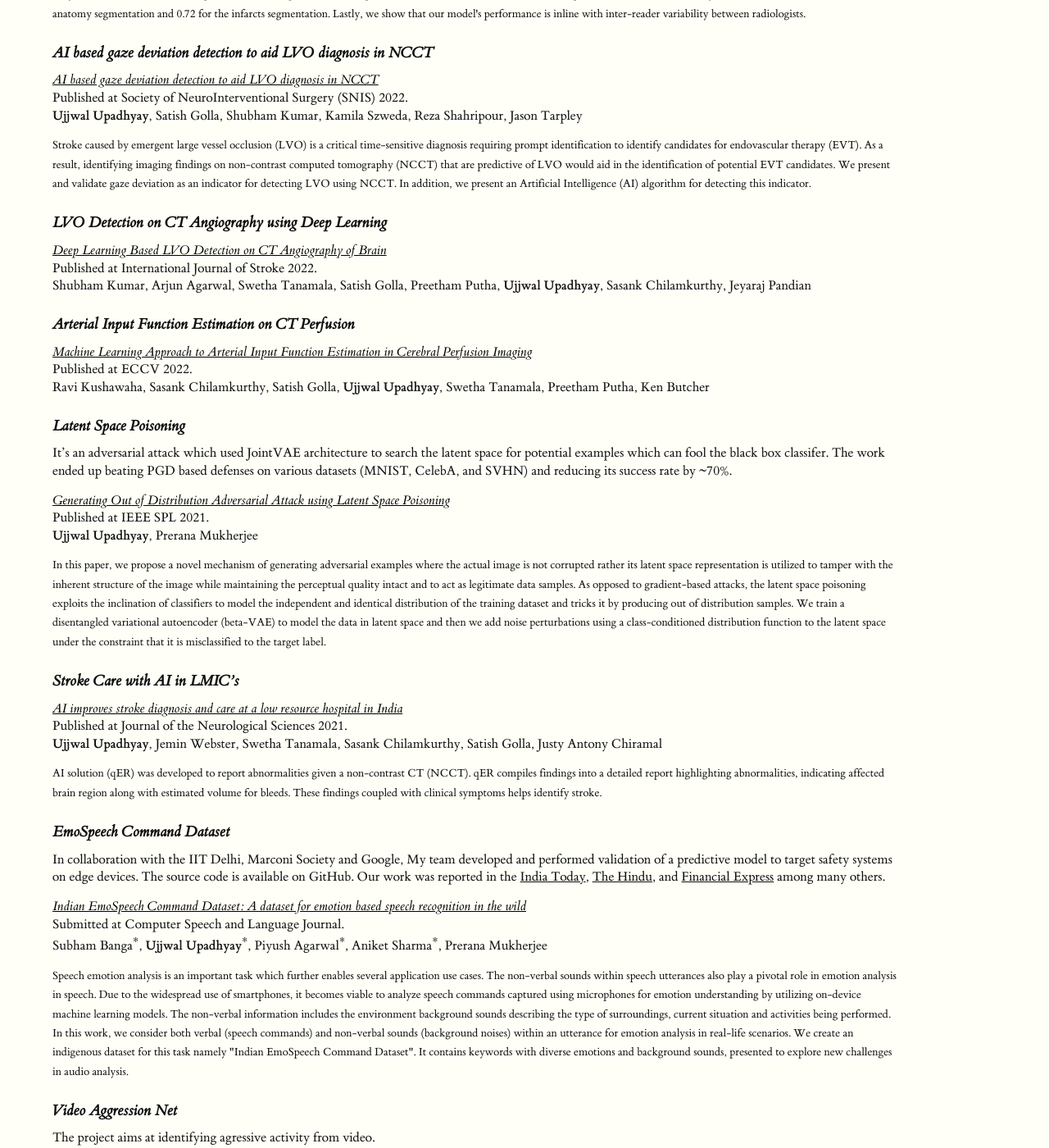
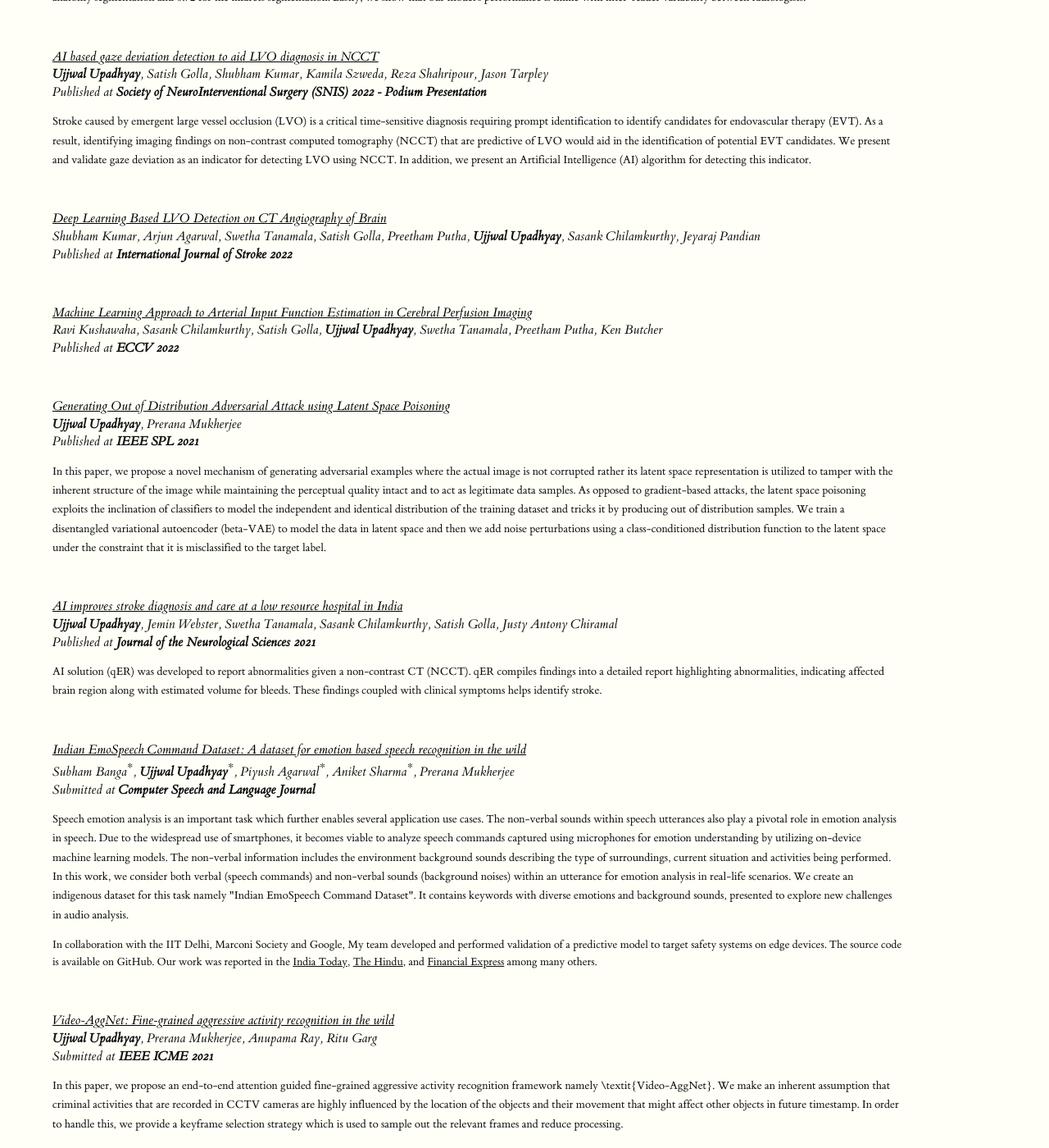
Before and after one commit to ujjwal-9/ujjwal-9.github.io, a Jekyll site: the page built from research.md, in a window 1280 px wide and 1400 px high, scrolled down 889 px. Shown: the whole window at 82% size. Built offline with Jekyll 4.4.1, drawn with Linux system fonts in a browser that asks for light colours; a style sheet for code colours, icons or effects is not loaded; some of the changed text lies outside the part shown.

Commit message:
updated research page

````diff
--- a/research.md
+++ b/research.md
@@ -4,100 +4,104 @@
 weight: 3
 ---
 
-[Google Scholar Profile](https://scholar.google.com/citations?user=lvpaXdEAAAAJ&hl=en)
+<script type="text/x-mathjax-config">
+MathJax.Hub.Config({
+  <!-- tex2jax: {inlineMath: [['$','$'], ['\\(','\\)']]}, -->
+  jax: ["input/TeX","output/HTML-CSS"],
+  displayAlign: "left",
+  "HTML-CSS": { scale: 110}
+});
+</script>
 
-## 3DCoMPaT
+Full list of publications can be found on [Google Scholar Profile](https://scholar.google.com/citations?user=lvpaXdEAAAAJ&hl=en)
+
+## Selected Publications
+
 <p class="paper" markdown="1">
     *[3DCoMPaT: Composition of Materials on Parts of 3D Things](https://3dcompat-dataset.org/)*<br/>
-    Published at ECCV 2022 Oral Track. <br/>
-    Yuchen Li<sup>*</sup>, **Ujjwal Upadhyay**<sup>*</sup>, Habib Slim<sup>*</sup>, Ahmed Abdelreheem, Arpit Prajapati, Suhail Pothigara, Peter Wonka, Mohamed Elhoseiny
+    <i>Yuchen Li<sup>*</sup>, **Ujjwal Upadhyay**<sup>*</sup>, Habib Slim<sup>*</sup>, Ahmed Abdelreheem, Arpit Prajapati, Suhail Pothigara, Peter Wonka, Mohamed Elhoseiny</i><br/>
+    <i>Published at <b>ECCV 2022 - Oral Track</b></i>
 </p>
 
 ```We present 3D CoMPaT, a richly annotated large-scale dataset of more than 7.19 million rendered compositions of Materials on Parts of 7262 unique 3D Models; 990 compositions per model on average. 3DCoMPaT covers 43 shape categories, 235 unique part names, and 167 unique material classes that can be applied to parts of 3D objects. Each object with the applied part-material compositions is rendered from four equally spaced views as well as four randomized views, leading to a total of 58 million renderings (7.19 million compositions ×8 views). This dataset primarily focuses on stylizing 3D shapes at part-level with compatible materials. We introduce a new task, called Grounded CoMPaT Recognition (GCR), to collectively recognize and ground compositions of materials on parts of 3D objects.```
 
-## 3DRefTransformer
+<br/>
 <p class="paper" markdown="1">
     *[3DRefTransformer: Fine-Grained Object Identification in Real-World Scenes Using Natural Language](https://openaccess.thecvf.com/content/WACV2022/papers/Abdelreheem_3DRefTransformer_Fine-Grained_Object_Identification_in_Real-World_Scenes_Using_Natural_Language_WACV_2022_paper.pdf)*<br/>
-    Published at WACV 2022. <br/>
-    Ahmed Abdelreheem, **Ujjwal Upadhyay**, Ivan Skorokhodov, Rawan Al Yahya, Jun Chen, Mohamed Elhoseiny
+    <i>Ahmed Abdelreheem, **Ujjwal Upadhyay**, Ivan Skorokhodov, Rawan Al Yahya, Jun Chen, Mohamed Elhoseiny</i><br/>
+    <i>Published at <b>WACV 2022</b></i>
 </p>
 
 ```In this paper, we study fine-grained 3D object identification in real-world scenes described by a textual query. The task aims to discriminatively understand an instance of a particular 3D object described by natural language utterances among other instances of 3D objects of the same class appearing in a visual scene. We introduce the 3DRefTransformer net, a transformer-based neural network that identifies 3D objects described by linguistic utterances in real-world scenes. The network's input is 3D object segmented point cloud images representing a real-world scene and a language utterance that refers to one of the scene objects. The goal is to identify the referred object.```
 
-## Deep-ASPECTS
+<br/>
 <p class="paper" markdown="1">
     *[Deep-ASPECTS: A Segmentation-Assisted Model for Stroke Severity Measurement](https://arxiv.org/abs/2203.03622)*<br/>
-    Published at ECCV 2022. <br/>
-    **Ujjwal Upadhyay**, Mukul Ranjan, Satish Golla, Swetha Tanamala, Preetham Sreenivas, Sasank Chilamkurthy, Jeyaraj Pandian, Jason Tarpley
+    <i>**Ujjwal Upadhyay**, Mukul Ranjan, Satish Golla, Swetha Tanamala, Preetham Sreenivas, Sasank Chilamkurthy, Jeyaraj Pandian, Jason Tarpley</i><br/>
+    <i>Published at <b>ECCV 2022</b></i>
 </p>
 
 ```The quick onset of a focused neurological deficit caused by interruption of blood flow in the territory supplied by the MCA is known as an MCA stroke. Alberta stroke programme early CT score (ASPECTS) is used to estimate the extent of early ischemic changes in patients with MCA stroke. This study proposes a deep learning-based method to score the CT scan for ASPECTS. Our work has three highlights. First, we propose a novel method for medical image segmentation for stroke detection. Second, we show the effectiveness of AI solution for fully-automated ASPECT scoring with reduced diagnosis time for a given non-contrast CT (NCCT) Scan. Our algorithms show a dice similarity coefficient of 0.64 for the MCA anatomy segmentation and 0.72 for the infarcts segmentation. Lastly, we show that our model's performance is inline with inter-reader variability between radiologists.```
 
-
-## AI based gaze deviation detection to aid LVO diagnosis in NCCT
-
+<br/>
 <p class="paper" markdown="1">
     *[AI based gaze deviation detection to aid LVO diagnosis in NCCT](https://jnis.bmj.com/content/14/Suppl_1/A41)*<br/>
-    Published at Society of NeuroInterventional Surgery (SNIS) 2022. <br/>
-    **Ujjwal Upadhyay**, Satish Golla, Shubham Kumar, Kamila Szweda, Reza Shahripour, Jason Tarpley
+    <i>**Ujjwal Upadhyay**, Satish Golla, Shubham Kumar, Kamila Szweda, Reza Shahripour, Jason Tarpley</i><br/>
+    <i>Published at <b>Society of NeuroInterventional Surgery (SNIS) 2022 - Podium Presentation</b></i>
 </p>
 
 ```Stroke caused by emergent large vessel occlusion (LVO) is a critical time-sensitive diagnosis requiring prompt identification to identify candidates for endovascular therapy (EVT). As a result, identifying imaging findings on non-contrast computed tomography (NCCT) that are predictive of LVO would aid in the identification of potential EVT candidates. We present and validate gaze deviation as an indicator for detecting LVO using NCCT. In addition, we present an Artificial Intelligence (AI) algorithm for detecting this indicator.```
 
-## LVO Detection on CT Angiography using Deep Learning
-
+<br/>
 <p class="paper" markdown="1">
     *[Deep Learning Based LVO Detection on CT Angiography of Brain](https://scholar.google.com/citations?view_op=view_citation&hl=en&user=lvpaXdEAAAAJ&citation_for_view=lvpaXdEAAAAJ:_FxGoFyzp5QC)*<br/>
-    Published at International Journal of Stroke 2022. <br/>
-    Shubham Kumar, Arjun Agarwal, Swetha Tanamala, Satish Golla, Preetham Putha, **Ujjwal Upadhyay**, Sasank Chilamkurthy, Jeyaraj Pandian
+    <i>Shubham Kumar, Arjun Agarwal, Swetha Tanamala, Satish Golla, Preetham Putha, **Ujjwal Upadhyay**, Sasank Chilamkurthy, Jeyaraj Pandian</i><br/>
+    <i>Published at <b>International Journal of Stroke 2022</b></i>
 </p>
 
-
-## Arterial Input Function Estimation on CT Perfusion
-
+<br/>
 <p class="paper" markdown="1">
     *[Machine Learning Approach to Arterial Input Function Estimation in Cerebral Perfusion Imaging](https://scholar.google.com/citations?view_op=view_citation&hl=en&user=lvpaXdEAAAAJ&citation_for_view=lvpaXdEAAAAJ:Y0pCki6q_DkC)*<br/>
-    Published at ECCV 2022. <br/>
-    Ravi Kushawaha, Sasank Chilamkurthy, Satish Golla, **Ujjwal Upadhyay**, Swetha Tanamala, Preetham Putha, Ken Butcher
+    <i>Ravi Kushawaha, Sasank Chilamkurthy, Satish Golla, **Ujjwal Upadhyay**, Swetha Tanamala, Preetham Putha, Ken Butcher</i><br/>
+    <i>Published at <b>ECCV 2022</b></i>
 </p>
 
-
-## Latent Space Poisoning
-It's an adversarial attack which used JointVAE architecture to search the latent space for potential examples which can fool the black box classifer. The work ended up beating PGD based defenses on various datasets (MNIST, CelebA, and SVHN) and reducing its success rate by ~70%.
-
+<br/>
 <p class="paper" markdown="1">
     *[Generating Out of Distribution Adversarial Attack using Latent Space Poisoning](https://arxiv.org/abs/2012.05027)*<br/>
-    Published at IEEE SPL 2021. <br/>
-    **Ujjwal Upadhyay**, Prerana Mukherjee
+    <i>**Ujjwal Upadhyay**, Prerana Mukherjee</i><br/>
+    <i>Published at <b>IEEE SPL 2021</b></i>
 </p>
 
 ```In this paper, we propose a novel mechanism of generating adversarial examples where the actual image is not corrupted rather its latent space representation is utilized to tamper with the inherent structure of the image while maintaining the perceptual quality intact and to act as legitimate data samples. As opposed to gradient-based attacks, the latent space poisoning exploits the inclination of classifiers to model the independent and identical distribution of the training dataset and tricks it by producing out of distribution samples. We train a disentangled variational autoencoder (beta-VAE) to model the data in latent space and then we add noise perturbations using a class-conditioned distribution function to the latent space under the constraint that it is misclassified to the target label.```
 
-## Stroke Care with AI in LMIC's
+<br/>
 <p class="paper" markdown="1">
     *[AI improves stroke diagnosis and care at a low resource hospital in India](https://www.jns-journal.com/article/S0022-510X(21)02356-X/fulltext)*<br/>
-    Published at Journal of the Neurological Sciences 2021. <br/>
-    **Ujjwal Upadhyay**, Jemin Webster, Swetha Tanamala, Sasank Chilamkurthy, Satish Golla, Justy Antony Chiramal
+    <i>**Ujjwal Upadhyay**, Jemin Webster, Swetha Tanamala, Sasank Chilamkurthy, Satish Golla, Justy Antony Chiramal</i><br/>
+    <i>Published at <b>Journal of the Neurological Sciences 2021</b></i>
 </p>
 
 ```AI solution (qER) was developed to report abnormalities given a non-contrast CT (NCCT). qER compiles findings into a detailed report highlighting abnormalities, indicating affected brain region along with estimated volume for bleeds. These findings coupled with clinical symptoms helps identify stroke.```
 
-## EmoSpeech Command Dataset
-In collaboration with the IIT Delhi, Marconi Society and Google, My team developed and performed validation of a predictive model to target safety systems on edge devices. The source code is available on GitHub. Our work was reported in the [India Today](https://www.indiatoday.in/education-today/news/story/delhi-college-students-win-prestigious-marconi-awards-for-apps-on-women-safety-and-checking-air-pollution-1611854-2019-10-22), [The Hindu](https://www.thehindubusinessline.com/news/variety/delhi-students-solutions-for-womens-safety-air-pollution-bag-marconi-societys-celestini-programme-awards/article29765200.ece), and [Financial Express](https://www.financialexpress.com/industry/technology/benefits-of-connectivity-students-win-marconi-awards-for-innovative-apps/1747344/) among many others.
+<br/>
 <p class="paper" markdown="1">
     *[Indian EmoSpeech Command Dataset: A dataset for emotion based speech recognition in the wild](https://arxiv.org/abs/1910.13801)*<br/>
-    Submitted at Computer Speech and Language Journal.<br/>
-    Subham Banga<sup>*</sup>, **Ujjwal Upadhyay**<sup>*</sup>, Piyush Agarwal<sup>*</sup>, Aniket Sharma<sup>*</sup>, Prerana Mukherjee
+    <i>Subham Banga<sup>*</sup>, **Ujjwal Upadhyay**<sup>*</sup>, Piyush Agarwal<sup>*</sup>, Aniket Sharma<sup>*</sup>, Prerana Mukherjee</i><br/>
+    <i>Submitted at <b>Computer Speech and Language Journal</b></i>
 </p>
 
 ```Speech emotion analysis is an important task which further enables several application use cases. The non-verbal sounds within speech utterances also play a pivotal role in emotion analysis in speech. Due to the widespread use of smartphones, it becomes viable to analyze speech commands captured using microphones for emotion understanding by utilizing on-device machine learning models. The non-verbal information includes the environment background sounds describing the type of surroundings, current situation and activities being performed. In this work, we consider both verbal (speech commands) and non-verbal sounds (background noises) within an utterance for emotion analysis in real-life scenarios. We create an indigenous dataset for this task namely "Indian EmoSpeech Command Dataset". It contains keywords with diverse emotions and background sounds, presented to explore new challenges in audio analysis. ```
 
-## Video Aggression Net
-The project aims at identifying agressive activity from video.
+<p class="paper" markdown="1" style="font-size: 1rem;">
+In collaboration with the IIT Delhi, Marconi Society and Google, My team developed and performed validation of a predictive model to target safety systems on edge devices. The source code is available on GitHub. Our work was reported in the [India Today](https://www.indiatoday.in/education-today/news/story/delhi-college-students-win-prestigious-marconi-awards-for-apps-on-women -safety-and-checking-air-pollution-1611854-2019-10-22), [The Hindu](https://www.thehindubusinessline.com/news/variety/delhi-students-solutions-for-womens-safety-air-pollution-bag-marconi-societies-celestini-programme-awards/article29765200.ece), and [Financial Express](https://www.financialexpress.com/industry/technology/benefits-of-connectivity-students-win-marconi-awards-for-innovative-apps/1747344/) among many others.
+</p>
+
+<br/>
 <p class="paper" markdown="1">
     *[Video-AggNet: Fine-grained aggressive activity recognition in the wild]()*<br/>
-    Submitted at IEEE ICME 2021.<br/>
-    **Ujjwal Upadhyay**, Prerana Mukherjee, Anupama Ray, Ritu Garg
+    <i>**Ujjwal Upadhyay**, Prerana Mukherjee, Anupama Ray, Ritu Garg</i><br/>
+    <i>Submitted at <b>IEEE ICME 2021</b></i>
 </p>
 
 ```In this paper, we propose an end-to-end attention guided fine-grained aggressive activity recognition framework namely \textit{Video-AggNet}. We make an inherent assumption that criminal activities that are recorded in CCTV cameras are highly influenced by the location of the objects and their movement that might affect other objects in future timestamp. In order to handle this, we provide a keyframe selection strategy which is used to sample out the relevant frames and reduce processing.```
````
